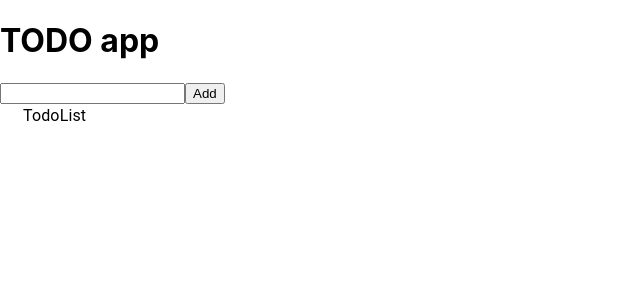
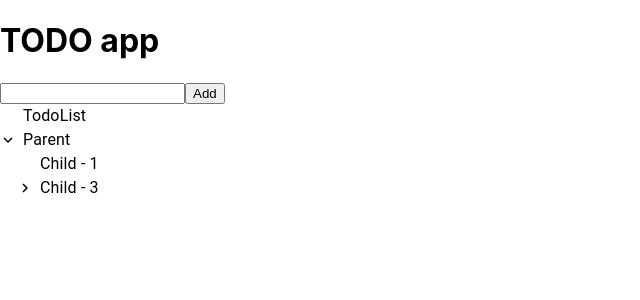
Before and after one commit to m19e/dixie-kotohajime, a React (Create React App) app: page / in a window 1280 px wide. Shown: the top 300 px of the page, without its empty margins (0-640 px from the left). Built offline with nearby package versions, Linux system fonts and the light colour scheme.

Commit message:
Prepare to handle tree-struct

```diff
--- a/src/components/App.tsx
+++ b/src/components/App.tsx
@@ -8,14 +8,36 @@ import db from "./db";
 interface ITodo {
     id: number;
     content: string;
-    done: boolean;
-    parent? : number;
-    children? : ITodo[]
+    done?: boolean;
+    parent?: number;
+    children?: ITodo[];
 }
+
+const dataTree: ITodo = {
+    id: 0,
+    content: "Parent",
+    children: [
+        {
+            id: 1,
+            content: "Child - 1",
+        },
+        {
+            id: 3,
+            content: "Child - 3",
+            children: [
+                {
+                    id: 4,
+                    content: "Child - 4",
+                },
+            ],
+        },
+    ],
+};
 
 const App = () => {
     const [value, setValue] = useState("");
     const [todoList, setTodoList] = useState<ITodo[]>([]);
+    const [tree, setTree] = useState<ITodo | null>(null);
 
     useEffect(() => {
         db.table("todos")
@@ -24,6 +46,10 @@ const App = () => {
                 setTodoList(todos);
             });
     }, []);
+
+    useEffect(() => {
+        setTree(convertListToTree(todoList) || dataTree);
+    }, [todoList]);
 
     const handleChange = (e: React.ChangeEvent<HTMLInputElement>) => {
         setValue(e.target.value);
@@ -57,6 +83,16 @@ const App = () => {
             });
     };
 
+    const convertListToTree = (todos: ITodo[]) => {
+        return null;
+    };
+
+    const renderTree = (nodes: ITodo) => (
+        <TreeItem key={nodes.id} nodeId={"" + nodes.id} label={nodes.content}>
+            {Array.isArray(nodes.children) ? nodes.children.map((node) => renderTree(node)) : null}
+        </TreeItem>
+    );
+
     return (
         <div>
             <h1>TODO app</h1>
@@ -73,6 +109,14 @@ const App = () => {
                     ))}
                 </TreeItem>
             </TreeView>
+            <TreeView
+                defaultCollapseIcon={<ExpandMore />}
+                defaultExpandIcon={<ChevronRight />}
+                defaultExpanded={["0"]}
+                style={{ maxWidth: "200px", overflow: "hidden" }}
+            >
+                {renderTree(dataTree)}
+            </TreeView>
             <ul>
                 {todoList.map((todo: ITodo) => (
                     <Todo todo={todo} onDelete={() => handleDelete(todo.id)} onToggle={() => handleToggle(todo)} />
```
